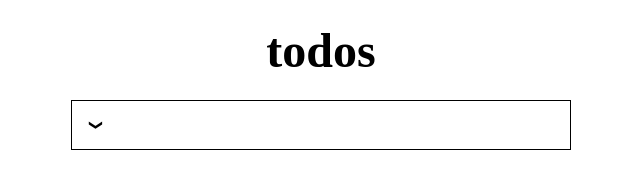
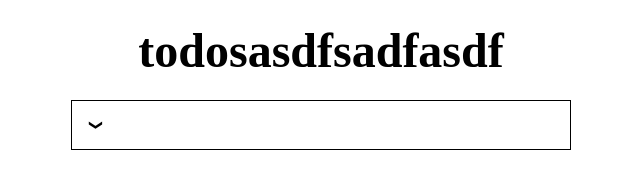
Before and after one commit to nrioig/Todomvc, a plain HTML site: page index.html in a window 1280 px wide. Shown: the whole page, without its empty margins (319-959 px from the left). Drawn offline with Linux system fonts and the light colour scheme.

Commit message:
sadfasdf

```diff
--- a/index.html
+++ b/index.html
@@ -8,7 +8,7 @@
 </head>
 <body>
   <div class="todos-container">
-    <header>todos</header>
+    <header>todosasdfsadfasdf</header>
     <div class="input-container">
       <div class="all-com">
         <button>❯</button>
@@ -26,6 +26,7 @@
           <a href="#/Completed"><button class="completed">Completed</button></a>
         </div>
         <button class="clear-com">Clear completed</button>
+
       </div>
     </div>
   </div>
```
